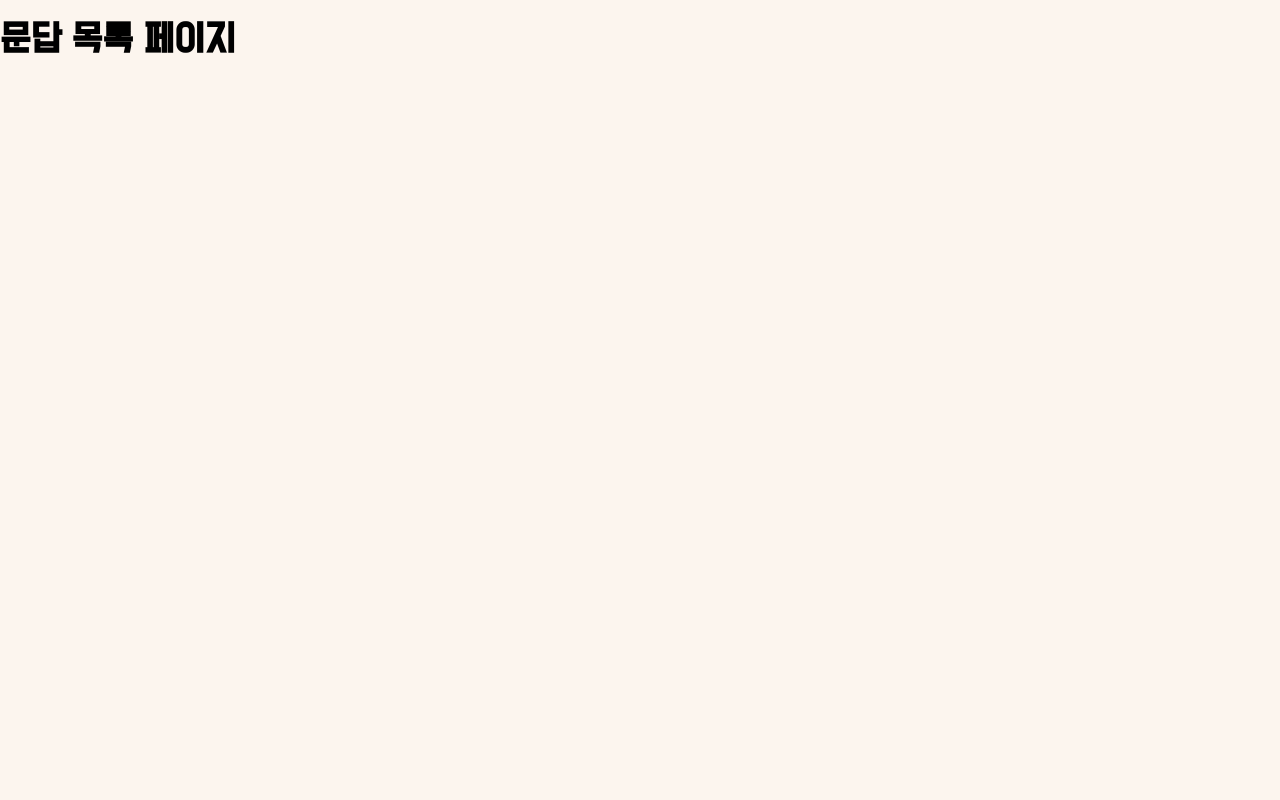
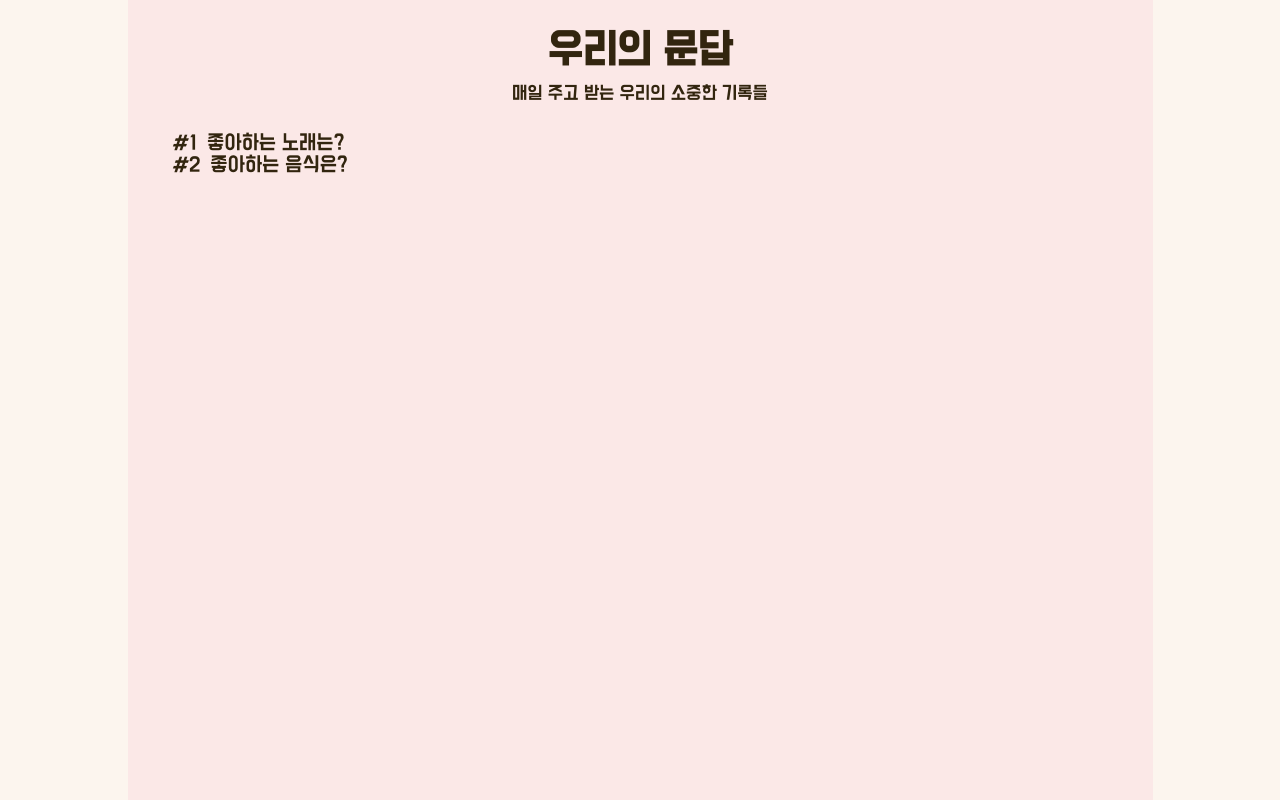
Before and after one commit to Stageus/blossom-react, a React (Create React App) app: page /qnalist in a window 1280 px wide. Built offline with nearby package versions, Linux system fonts and the light colour scheme.

Commit message:
Feat: 문답 목록 페이지 구현 및 라우터 수정

```diff
--- a/src/App.js
+++ b/src/App.js
@@ -42,7 +42,8 @@ const App = () => {
           <Route path="/matching" element={<Matching />} />
           <Route path="/feed" element={<Feed />} />
           <Route path="/feededitor" element={<FeedEditor />} />
-          <Route path="/qna" element={<QnA />} />
+          <Route path="/qna/:id" element={<QnA />} />
+          <Route path="/qna/today" element={<QnA />} />
           <Route path="/qnalist" element={<QnAList />} />
 
           <Route path="*" element={<NotFound />} />
--- a/src/pages/QnAList.js
+++ b/src/pages/QnAList.js
@@ -1,7 +1,71 @@
-import React from "react";
+import React, { useState, useEffect } from "react";
+import { useNavigate } from "react-router-dom";
 
+// ===== styles import =====
+import FlexBox from "../styles/FlexStyle";
+import P, { H1 } from "../styles/TextStyle";
+
+// ===== component =====
 const QnAList = () => {
-  return <h1>문답 목록 페이지</h1>;
+  // === state ===
+  const [initialData, setInitialData] = useState([]);
+
+  // === navigate ===
+  const navigate = useNavigate();
+
+  useEffect(() => {
+    // 문답 목록 불러오기 성공 시, 각 컴포넌트에 데이터 뿌리기
+    // 문답 목록 불러오기 실패 시, modal 출력
+
+    const data = [
+      {
+        id: 1,
+        question: "좋아하는 노래는?",
+      },
+      {
+        id: 2,
+        question: "좋아하는 음식은?",
+      },
+    ];
+
+    setInitialData(data);
+  }, []);
+
+  const handleClickDetailPage = (questionId) => {
+    navigate(`/qna/${questionId}`);
+  };
+
+  return (
+    <>
+      <FlexBox $row="center" $width="100%">
+        <FlexBox
+          $dir="col"
+          $col="center"
+          $width="64.063rem"
+          $height="100vh;"
+          $backgroundColor="#FBE8E7"
+        >
+          {/* 문답 목록 Header */}
+          <FlexBox $col="center" $dir="col" $width="58.438rem" $margin="30px 0 30px 0">
+            <H1 $fontSize="36px" $margin="0 0 10px 0">
+              우리의 문답
+            </H1>
+            <P $fontSize="16px">매일 주고 받는 우리의 소중한 기록들</P>
+          </FlexBox>
+
+          {/* 문답 목록 */}
+          <FlexBox $dir="col" $width="58.438rem" $margin="0 0 30px 0">
+            {initialData?.map((initialData, index) => (
+              <FlexBox key={index} onClick={() => handleClickDetailPage(initialData.id)}>
+                <P $margin="0 10px 0 0">#{initialData.id}</P>
+                <P>{initialData.question} </P>
+              </FlexBox>
+            ))}
+          </FlexBox>
+        </FlexBox>
+      </FlexBox>
+    </>
+  );
 };
 
 export default QnAList;
```
